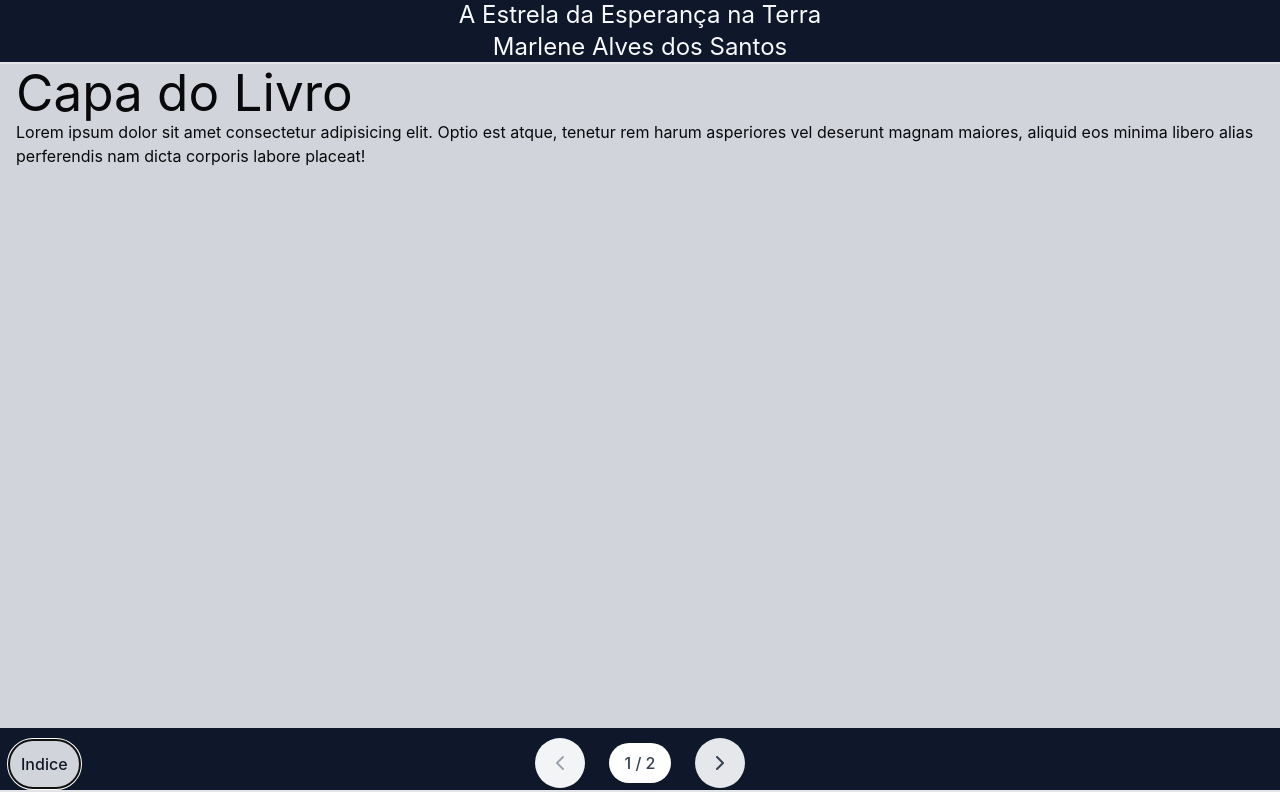
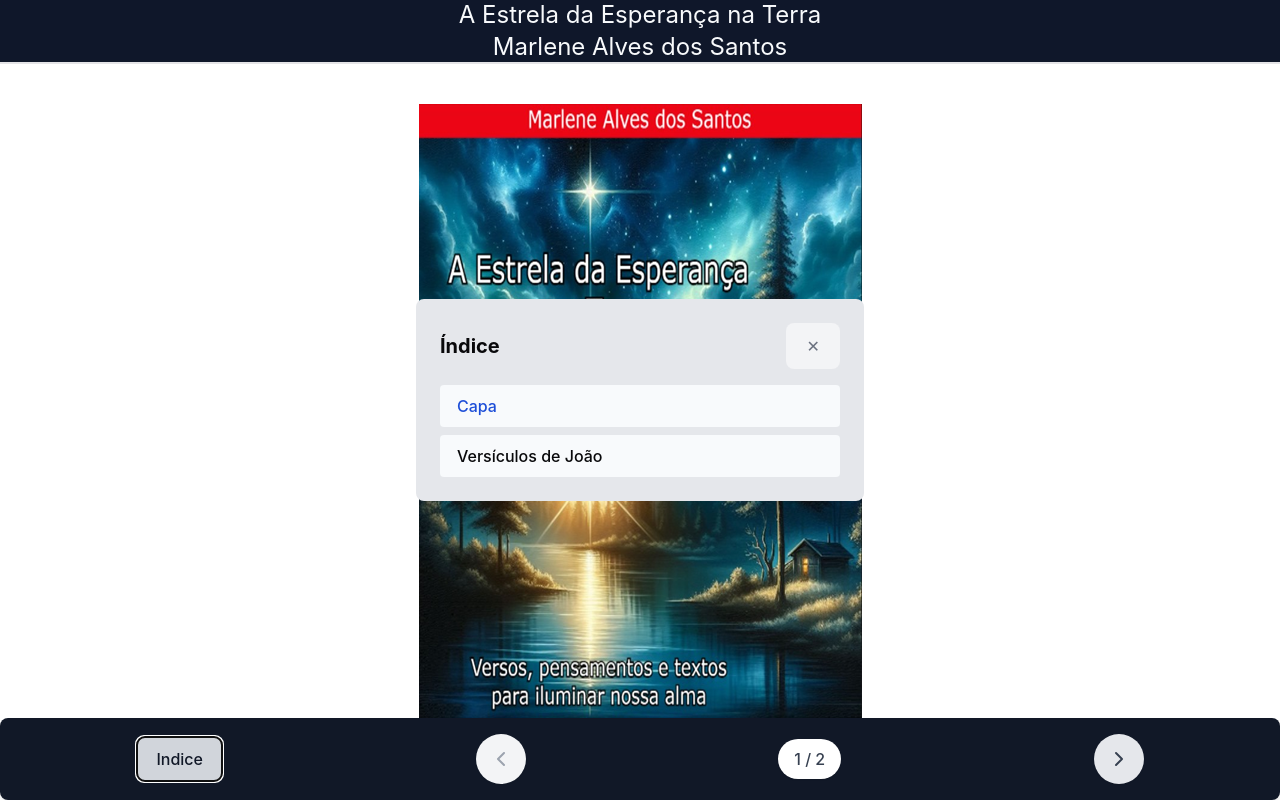
Before and after one commit to Wilrrama/a_estrela_da_esperan-a_na_terra, a React (Vite) app: page / in a window 1280 px wide. Both pictures are taken after a click on the button "Indice". Shown: the top 800 px of the page. Built offline with nearby package versions, Linux system fonts and the light colour scheme.

Commit message:
feat: indice modal

```diff
--- a/src/App.tsx
+++ b/src/App.tsx
@@ -1,5 +1,5 @@
 import DigitalBook from "./components/DigitalBook";
-import Footer from "./components/Footer";
+// import Footer from "./components/Footer";
 import Header from "./components/Header";
 
 const LivroDigital: React.FC = () => {
@@ -7,7 +7,7 @@ const LivroDigital: React.FC = () => {
     <>
       <Header />
       <DigitalBook />
-      <Footer />
+      {/* <Footer /> */}
     </>
   );
 };
--- a/src/components/DigitalBook/components/PageContainer/index.tsx
+++ b/src/components/DigitalBook/components/PageContainer/index.tsx
@@ -4,7 +4,7 @@ interface PageContainerProps {
 
 const PageContainer: React.FC<PageContainerProps> = ({ children }) => {
   return (
-    <div className="h-[91vh] w-full flex justify-center bg-gray-300 px-4 py-16">
+    <div className="min-h-full min-w-full flex justify-center px-4 py-16">
       {children}
     </div>
   );
--- a/src/components/DigitalBook/index.tsx
+++ b/src/components/DigitalBook/index.tsx
@@ -1,10 +1,11 @@
 import { useState } from "react";
 import PageContainer from "./components/PageContainer";
 import { pages } from "@/pages/PageConfig";
-import { PageNavigation } from "../PageNavigation";
+import { PageNavigation, TableOfContents } from "../PageNavigation";
 
 const DigitalBook = () => {
   const [currentPage, setCurrentPage] = useState(0);
+  const [showIndex, setShowIndex] = useState<boolean>(false);
 
   const CurrentPageComponent = pages[currentPage].component;
 
@@ -25,8 +26,17 @@ const DigitalBook = () => {
         currentPage={currentPage}
         totalPages={pages.length}
         onPageChange={handlePageChange}
-        // onOpenIndex={() => setShowIndex(true)}
+        onOpenIndex={() => setShowIndex(true)}
       />
+
+      {showIndex && (
+        <TableOfContents
+          pages={pages}
+          currentPage={currentPage}
+          onPageSelect={handlePageChange}
+          onClose={() => setShowIndex(false)}
+        />
+      )}
     </>
   );
 };
--- a/src/components/PageNavigation/index.tsx
+++ b/src/components/PageNavigation/index.tsx
@@ -1,3 +1,4 @@
+import { PageConfig } from "@/pages/PageConfig";
 import { ChevronLeft, ChevronRight } from "lucide-react";
 
 interface PageNavigationProps {
@@ -12,6 +13,45 @@ interface NavigationButtonProps {
   label: string;
   disabled?: boolean;
 }
+
+export const TableOfContents: React.FC<{
+  pages: PageConfig[];
+  currentPage: number;
+  onPageSelect: (index: number) => void;
+  onClose: () => void;
+}> = ({ pages, currentPage, onPageSelect, onClose }) => (
+  <div className="fixed inset-0 flex items-center justify-center z-50">
+    <div className="bg-gray-200 rounded-lg p-6 max-w-md w-full m-4">
+      <div className="flex justify-between items-center mb-4">
+        <h2 className="text-xl font-bold">Índice</h2>
+        <button
+          onClick={onClose}
+          className="text-gray-500 hover:text-gray-700 bg-gray-100"
+        >
+          ✕
+        </button>
+      </div>
+      <div className="space-y-2">
+        {pages.map((page, index) => (
+          <button
+            key={index}
+            onClick={() => {
+              onPageSelect(index);
+              onClose();
+            }}
+            className={`w-full text-left px-4 py-2 rounded bg-slate-50 ${
+              currentPage === index
+                ? "bg-blue-100 text-blue-700"
+                : "hover:bg-gray-100"
+            }`}
+          >
+            {page.title}
+          </button>
+        ))}
+      </div>
+    </div>
+  </div>
+);
 
 export const NavigationButton: React.FC<NavigationButtonProps> = ({
   onClick,
@@ -35,23 +75,18 @@ export const NavigationButton: React.FC<NavigationButtonProps> = ({
   </button>
 );
 
-export const PageNavigation: React.FC<PageNavigationProps> = ({
-  currentPage,
-  totalPages,
-  onPageChange,
-}) => (
-  <div>
-    <div className="fixed w-16 bottom-5 left-0 right-0 flex justify-center items-center gap-6 p-6  pb-4 z-20  ">
+export const PageNavigation: React.FC<
+  PageNavigationProps & { onOpenIndex: () => void }
+> = ({ currentPage, totalPages, onPageChange, onOpenIndex }) => (
+  <div className="bg-gray-900 flex items-center justify-around gap-3 p-4 rounded-lg shadow-md bottom-0 fixed w-full ">
     <button
-        // onClick={onOpenIndex}
-        className="absolute left-2 p-3 rounded-full bg-gray-300 text-gray-900 hover:bg-gray-300 hover:scale-105 active:scale-95 transition-all duration-200 "
+      onClick={onOpenIndex}
+      className="bg-gray-300 text-gray-900 hover:bg-gray-300 hover:scale-105 active:scale-95 transition-all duration-200 "
       aria-label="Abrir índice"
     >
       <h2>Indice</h2>
     </button>
-    </div>
 
-    <div className="fixed bottom-0 left-0 right-0 flex justify-center items-center gap-6  pb-3 z-10">
     <NavigationButton
       onClick={() => onPageChange(currentPage - 1)}
       icon={ChevronLeft}
@@ -68,5 +103,4 @@ export const PageNavigation: React.FC<PageNavigationProps> = ({
       disabled={currentPage === totalPages - 1}
     />
   </div>
-  </div>
 );
--- a/src/pages/1.Capa/index.tsx
+++ b/src/pages/1.Capa/index.tsx
@@ -1,11 +1,39 @@
 const Capa = () => {
   return (
-    <div>
-      <h1>Capa do Livro</h1>
-      <p>
-        Lorem ipsum dolor sit amet consectetur adipisicing elit. Optio est
-        atque, tenetur rem harum asperiores vel deserunt magnam maiores, aliquid
-        eos minima libero alias perferendis nam dicta corporis labore placeat!
+    <div className="pb-8">
+      <img
+        src="a_estrela_da_esperanca.png"
+        alt="A Estrela da Esperança"
+        className="rounded-lg pt-10 self-center mx-auto"
+      />
+
+      <p className="text-2xl font-serif italic text-gray-700 text-center py-2">
+        Caro leitor
+      </p>
+
+      <p className="text-lg leading-relaxed text-gray-600 py-1 text-justify">
+        Este livro começou a ser organizado em julho de 2022 e foi concluído no
+        final do mesmo ano. Após várias alterações, resolvi colocá-lo à
+        disposição de todos os internautas, gratuitamente, através deste livro
+        digital.
+      </p>
+
+      <p className="text-lg leading-relaxed text-gray-600 py-1">
+        Este site e também a capa, foram feitos por Wilson Alves Franchi dos
+        Santos, meu filho.
+      </p>
+      <p className="text-lg leading-relaxed text-gray-600 py-1">
+        E a revisão, por Mário Frigéri.
+      </p>
+
+      <p className="text-lg leading-relaxed text-gray-600 py-1">
+        <span className="font-medium">Boa leitura! E boa divulgação!</span>
+      </p>
+
+      <p className="text-lg font-serif italic text-gray-700 mt-4 py-1 text-center">
+        Americana, 15 de novembro de 2024
+        <br />
+        Marlene Alves dos Santos
       </p>
     </div>
   );
--- a/src/pages/2.VersiculosJohn/index.tsx
+++ b/src/pages/2.VersiculosJohn/index.tsx
@@ -1,12 +1,53 @@
 const VersiculosJoao = () => {
   return (
-    <div>
-      <h1>Versiculos de João</h1>
-      <p>
-        Lorem ipsum dolor sit amet consectetur adipisicing elit. Hic repudiandae
-        optio placeat aliquid ad a nemo nesciunt rem fuga, vero voluptas ea,
-        doloremque incidunt eum laudantium est nulla enim corrupti.
-      </p>
+    <div className="pb-8">
+      <div className="text-center p-6 ">
+        <p className="text-lg text-gray-700 leading-relaxed">
+          Sinos poderosos, cujos toques nos chegam das Elevadas Regiões onde os
+          horizontes não conhecem limites, anunciam que vem próxima a hora do
+          resgate. As massas humanas serão como o Martelo de Deus a derruir as
+          estruturas da arrogância e da impiedade.
+        </p>
+        <p className="mt-4 text-sm text-gray-600 italic">
+          Do livro "Jesus e as Sete Igrejas da Ásia (Pérgamo)" - Página 255
+          <br />
+          <span className="font-medium">Autor: Paiva Netto</span>
+        </p>
+      </div>
+
+      <blockquote className="space-y-8 p-8   ">
+        {/* Primeiro versículo */}
+        <div className="space-y-4">
+          <p className="text-2xl font-serif text-gray-800 text-center">
+            Disse Jesus:
+          </p>
+          <p className="text-xl italic text-gray-700 leading-relaxed text-center">
+            "Eu sou a videira verdadeira, vós os ramos. Quem permanece em mim, e
+            Eu nele, esse dá muito fruto; porque sem mim nada podereis fazer."
+          </p>
+          <footer className="text-sm text-gray-600 text-center">
+            (João – 15:3)
+          </footer>
+        </div>
+
+        {/* Separador decorativo */}
+        <div className="flex items-center justify-center">
+          <div className="h-px w-32 bg-gray-200" />
+          <div className="mx-4 text-gray-400">✝</div>
+          <div className="h-px w-32 bg-gray-200" />
+        </div>
+
+        {/* Segundo versículo */}
+        <div className="space-y-4">
+          <p className="text-xl italic text-gray-700 leading-relaxed text-center">
+            "Conhecereis a Verdade (de Deus), e a Verdade (de Deus) vos
+            libertará."
+          </p>
+          <footer className="text-sm text-gray-600 text-center">
+            (João – 8:32)
+          </footer>
+        </div>
+      </blockquote>
     </div>
   );
 };
--- a/src/pages/PageConfig.ts
+++ b/src/pages/PageConfig.ts
@@ -1,7 +1,7 @@
 import Capa from "./1.Capa";
 import VersiculosJoao from "./2.VersiculosJohn";
 
-interface PageConfig {
+export interface PageConfig {
   component: React.ComponentType;
   title: string;
 }
```
Also changed, not shown: public/estrela.png (added). Lines whose indentation alone changed are shown as unchanged.
